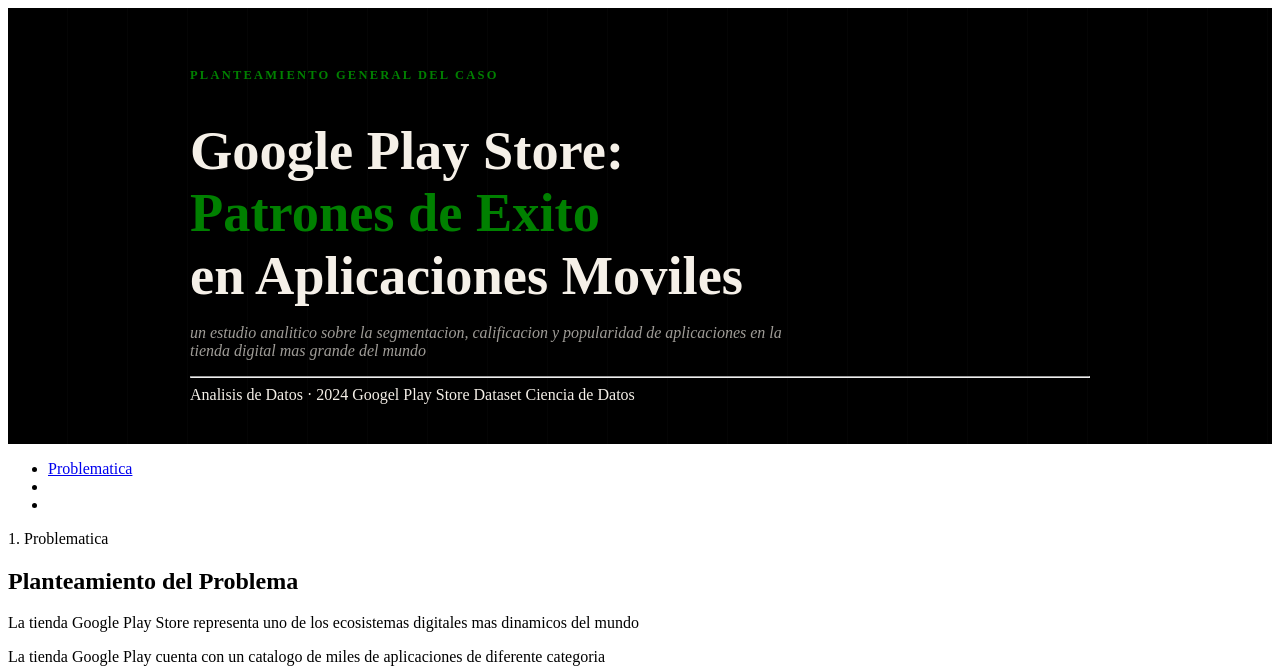
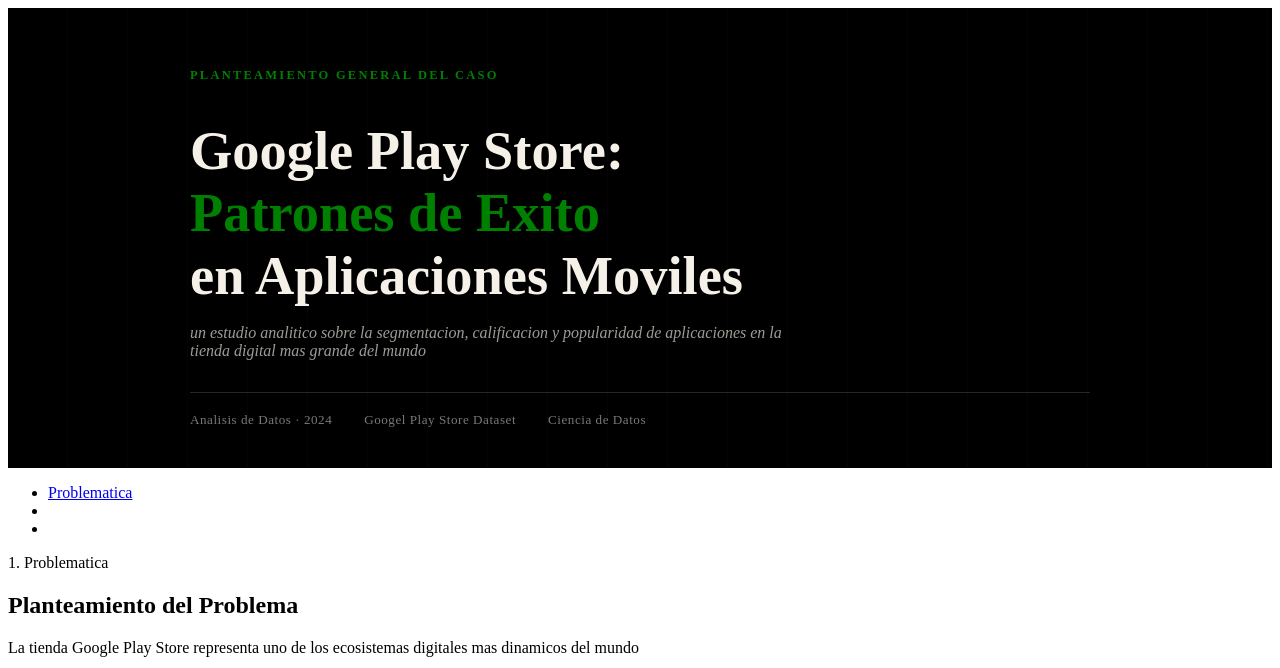
Before and after one commit to KevinRamirez19/Proyecto_Flask, a Flask app: page /PGC/ in a window 1280 px wide. Shown: the top 668 px of the page. Run offline with Flask 3, Linux system fonts and the light colour scheme.

Commit message:
Update Head of the PGC

```diff
--- a/static/css/PGC_style.css
+++ b/static/css/PGC_style.css
@@ -61,3 +61,16 @@ header h1 span { color: var(--accent); }
     max-width: 620px;
     font-weight: 300;
 }
+.header-rule {
+    margin-top:2rem;
+    border: none;
+    border-top: 1px solid rgba(255,255,255,.15);
+}
+.header-meta {
+    display: flex;
+    gap:2rem;
+    margin-top: 1.2rem;
+    font-size: .82rem;
+    color: rgba(245, 240, 232, .5);
+    letter-spacing: .04em;
+}
```
